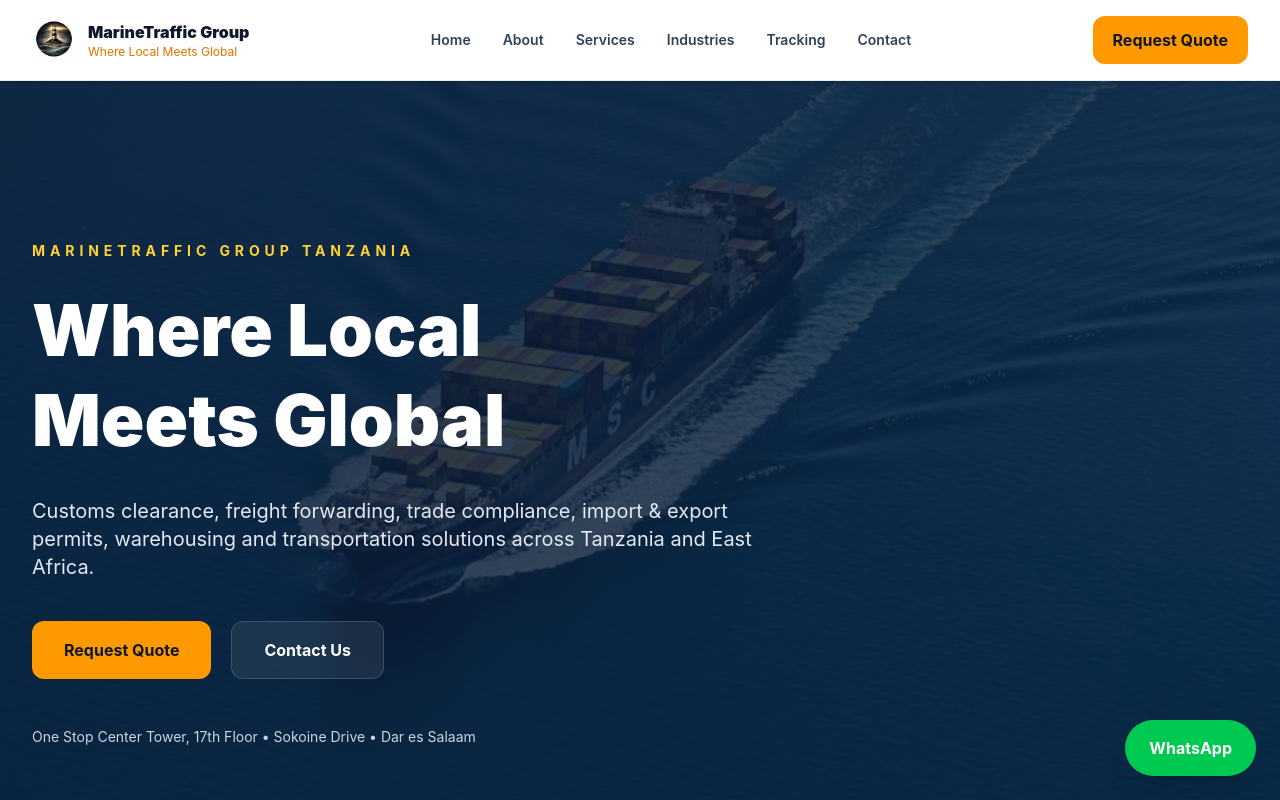
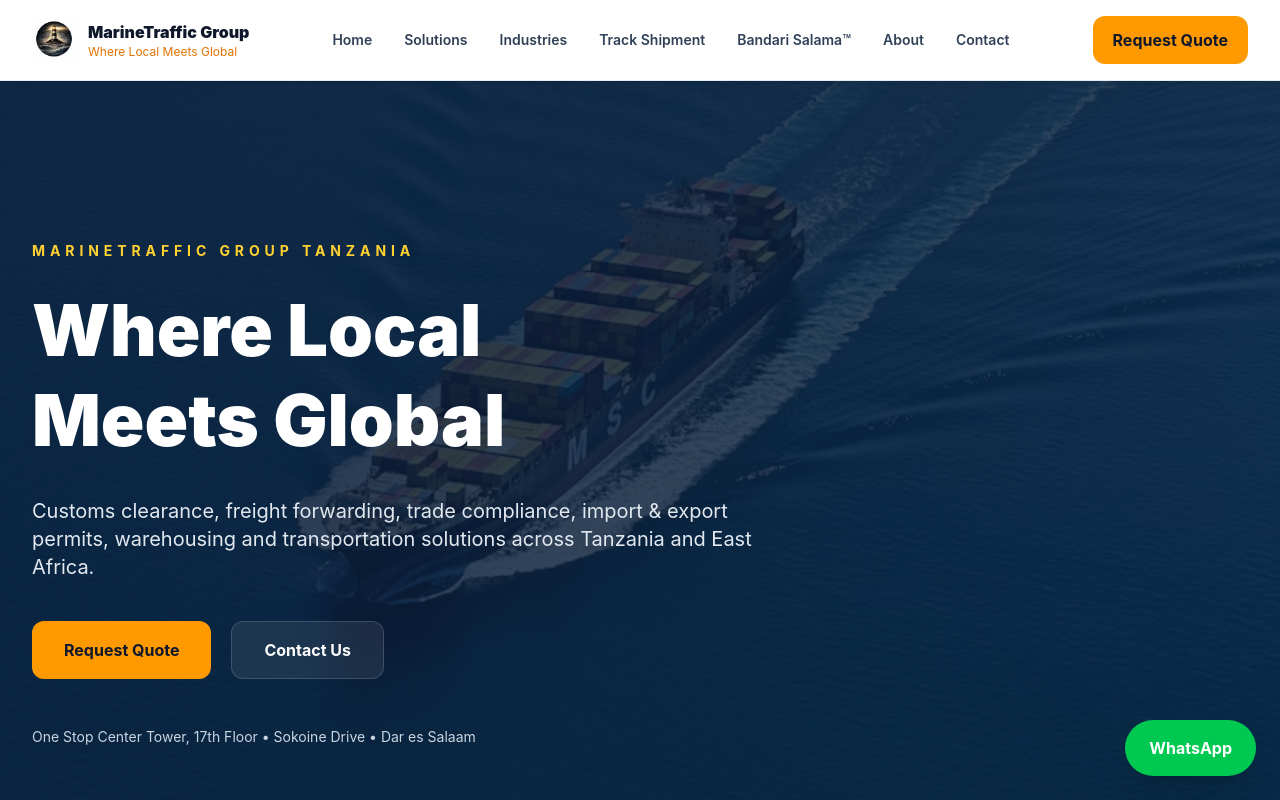
Before and after one commit to infoyabbatz-arch/marinetraffic-v2, a Next.js app: page / in a window 1280 px wide. Shown: the top 800 px of the page. Built offline with nearby package versions, Linux system fonts and the light colour scheme.

Commit message:
Add Bandari Salama portal navigation

```diff
--- a/src/data/navigation.ts
+++ b/src/data/navigation.ts
@@ -6,11 +6,7 @@
     href: "/",
   },
   {
-    label: "About",
-    href: "/about",
-  },
-  {
-    label: "Services",
+    label: "Solutions",
     href: "/services",
   },
   {
@@ -18,8 +14,16 @@
     href: "/industries",
   },
   {
-    label: "Tracking",
+    label: "Track Shipment",
     href: "/track",
+  },
+  {
+    label: "Bandari Salama™",
+    href: "/portal/login",
+  },
+  {
+    label: "About",
+    href: "/about",
   },
   {
     label: "Contact",
```
